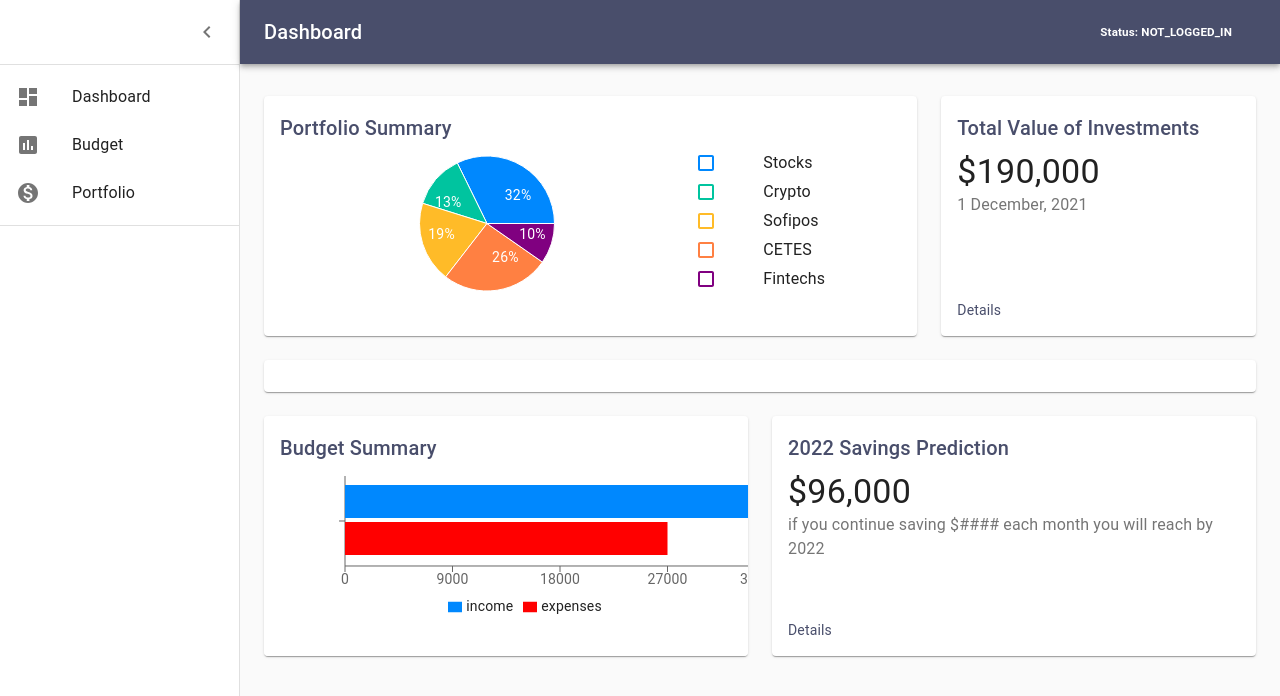
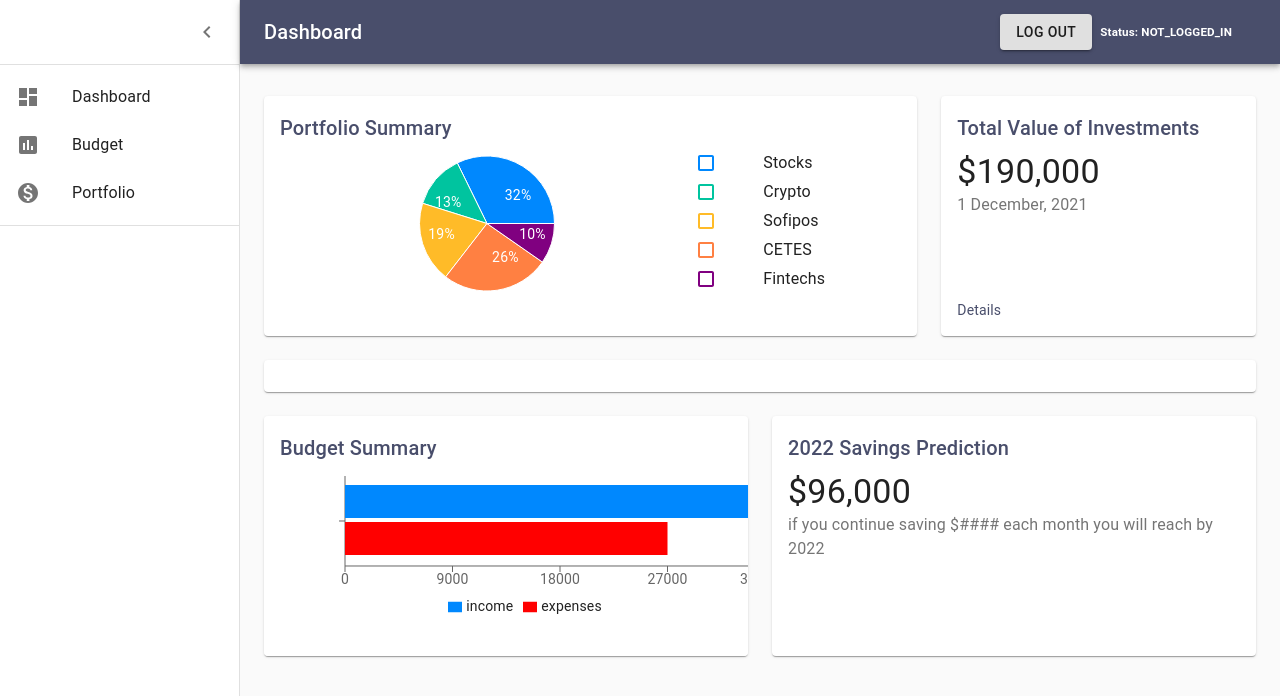
Before and after one commit to Vntrin26/Proyecto-Web-Dev, a React (Create React App) app: page /dashboard in a window 1280 px wide. Shown: the top 696 px of the page. Built offline with nearby package versions, Linux system fonts and the light colour scheme.

Commit message:
added logout button and other minor changes

```diff
--- a/src/Components/Auth/Auth.js
+++ b/src/Components/Auth/Auth.js
@@ -81,7 +81,6 @@ export default function SignIn(props) {
     fullWidth
     color="secondary"
     className={classes.submit}
-    onC
     >
     Dont Have Account
     </Button>
--- a/src/Components/Dashboard/BudgetG/BudgetG.js
+++ b/src/Components/Dashboard/BudgetG/BudgetG.js
@@ -18,11 +18,6 @@ export default function BudgetG() {
       <Typography color="textSecondary" className={classes.depositContext}>
         if you continue saving $#### each month you will reach by 2022
       </Typography>
-      <div>
-        <Link color="primary" href="#" onClick={preventDefault}>
-          Details
-        </Link>
-      </div>
     </React.Fragment>
   );
 }
--- a/src/Components/Dashboard/Dashboard.js
+++ b/src/Components/Dashboard/Dashboard.js
@@ -1,7 +1,7 @@
 import React from 'react';
 import clsx from 'clsx';
 import useStyles from './DashboardStyles.js';
-import {CssBaseline, Drawer, Box, AppBar, Toolbar, List, Typography, Divider, IconButton, Badge, Container, Grid, Paper, Link} from '@material-ui/core';
+import {Button, CssBaseline, Drawer, Box, AppBar, Toolbar, List, Typography, Divider, IconButton, Badge, Container, Grid, Paper, Link} from '@material-ui/core';
 import {MenuOutlined, ChevronLeft} from '@material-ui/icons';
 import GlistItems from './ListItems/listItems';
 import InvestmentsG from './InvestmentsG/InvestmentsG'
@@ -41,6 +41,11 @@ export default function Dashboard(props) {
               <Typography component="h1" variant="h6" color="inherit" noWrap className={classes.title}>
                 Dashboard
               </Typography>
+              <Button
+              className = {classes.button}
+              variant='contained'
+              color="danger"
+              >Log out</Button>
               <h5>Status: {props.loggedInStatus}</h5>
               <IconButton color="inherit">
               </IconButton>
--- a/src/Components/Dashboard/DashboardStyles.js.js
+++ b/src/Components/Dashboard/DashboardStyles.js.js
@@ -79,6 +79,9 @@ const useStyles = makeStyles((theme) => ({
       fixedHeight: {
         height: 240,
       },
+      button:{
+        margin:theme.spacing(1)
+      }
     }));
 
 export default useStyles;
```
